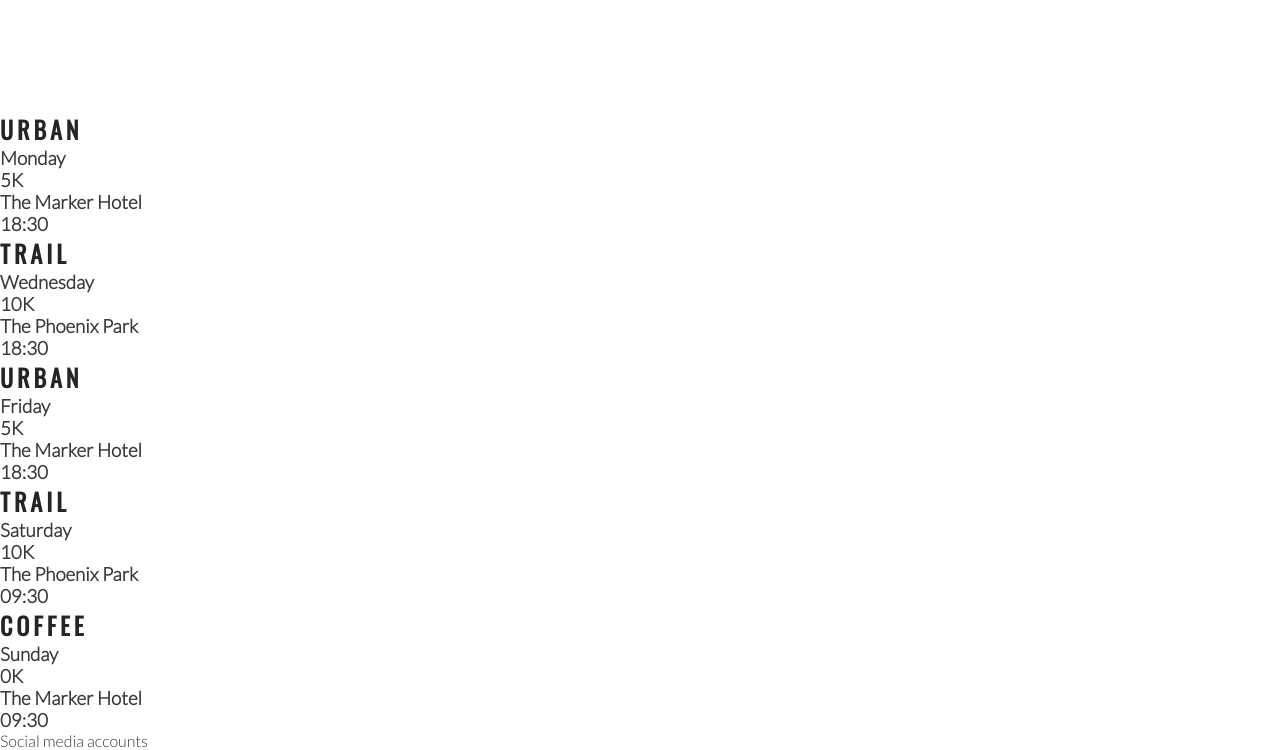
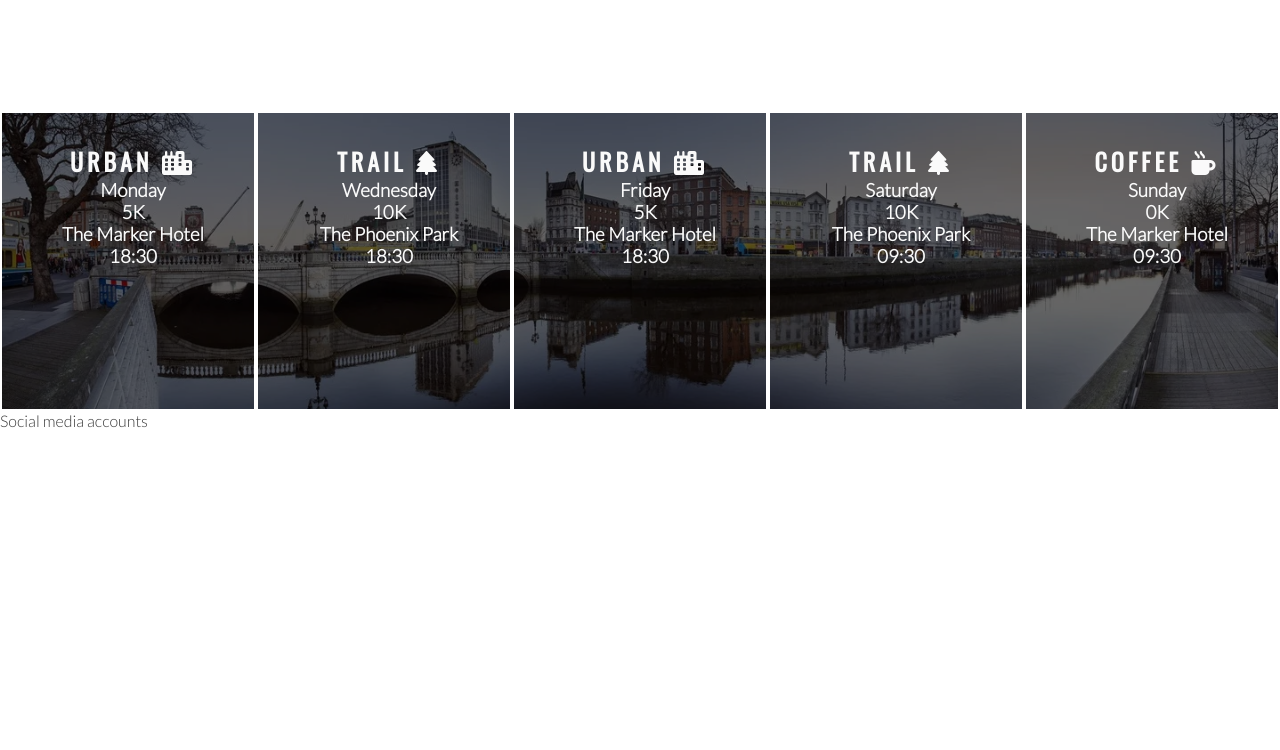
Before and after one commit to lee-joanne/love-running, a plain HTML site: page index.html in a window 1280 px wide. Shown: the part 1184-1934 px from the top of the page. After the commit the page ends 1614 px from the top, so only its background shows below. Drawn offline with nearby package versions, Linux system fonts and the light colour scheme.

Commit message:
Add image, border, h2 and h3 for meet up times and locations

```diff
--- a/assets/css/style.css
+++ b/assets/css/style.css
@@ -188,3 +188,29 @@ hr {
     height: 100%;
     border-radius: 50%;
 }
+
+/*event times*/
+
+#times {
+    background-image: url("../images/dublin-city.webp");
+    background-repeat: no-repeat;
+    background-size: cover;
+    background-position: center;
+    overflow: hidden;
+}
+
+#times div {
+    color: #fafafa;
+    background-color: rgba(0, 0, 0, .6);
+    width: 20%;
+    height: 300px;
+    float: left;
+    padding: 30px 0 0 10px;
+    text-align: center;
+    border: 2px solid white;
+    box-sizing: border-box;
+}
+
+#times h2 {
+    color: #fafafa;
+}
--- a/index.html
+++ b/index.html
@@ -76,37 +76,37 @@
         </div>
     </section>
 
-    <section>
+    <section id="times">
         <div>
-            <h2>Urban</h2>
+            <h2>Urban <i class="fas fa-city"></i></h2>
             <h3>Monday</h3>
             <h3>5K</h3>
             <h3>The Marker Hotel</h3>
             <h3>18:30</h3>
         </div>
         <div>
-            <h2>Trail</h2>
+            <h2>Trail <i class="fas fa-tree"></i></h2>
             <h3>Wednesday</h3>
             <h3>10K</h3>
             <h3>The Phoenix Park</h3>
             <h3>18:30</h3>
         </div>
         <div>
-            <h2>Urban</h2>
+            <h2>Urban <i class="fas fa-city"></i></h2>
             <h3>Friday</h3>
             <h3>5K</h3>
             <h3>The Marker Hotel</h3>
             <h3>18:30</h3>
         </div>
         <div>
-            <h2>Trail</h2>
+            <h2>Trail <i class="fas fa-tree"></i></h2>
             <h3>Saturday</h3>
             <h3>10K</h3>
             <h3>The Phoenix Park</h3>
             <h3>09:30</h3>
         </div>
         <div>
-            <h2>Coffee</h2>
+            <h2>Coffee <i class="fas fa-mug-hot"></i></h2>
             <h3>Sunday</h3>
             <h3>0K</h3>
             <h3>The Marker Hotel</h3>
```
Also changed, not shown: assets/images/dublin-city.webp (added).
